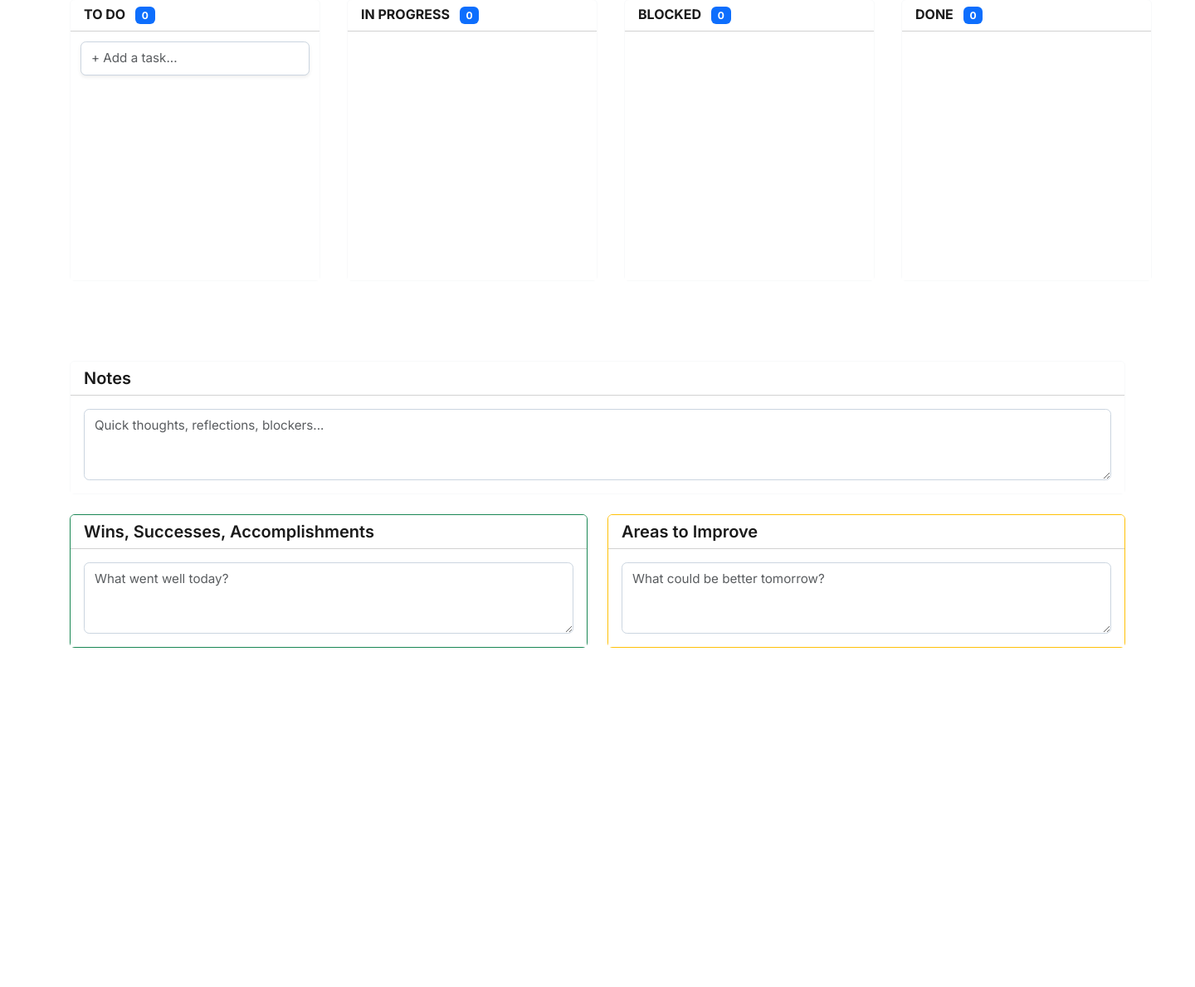
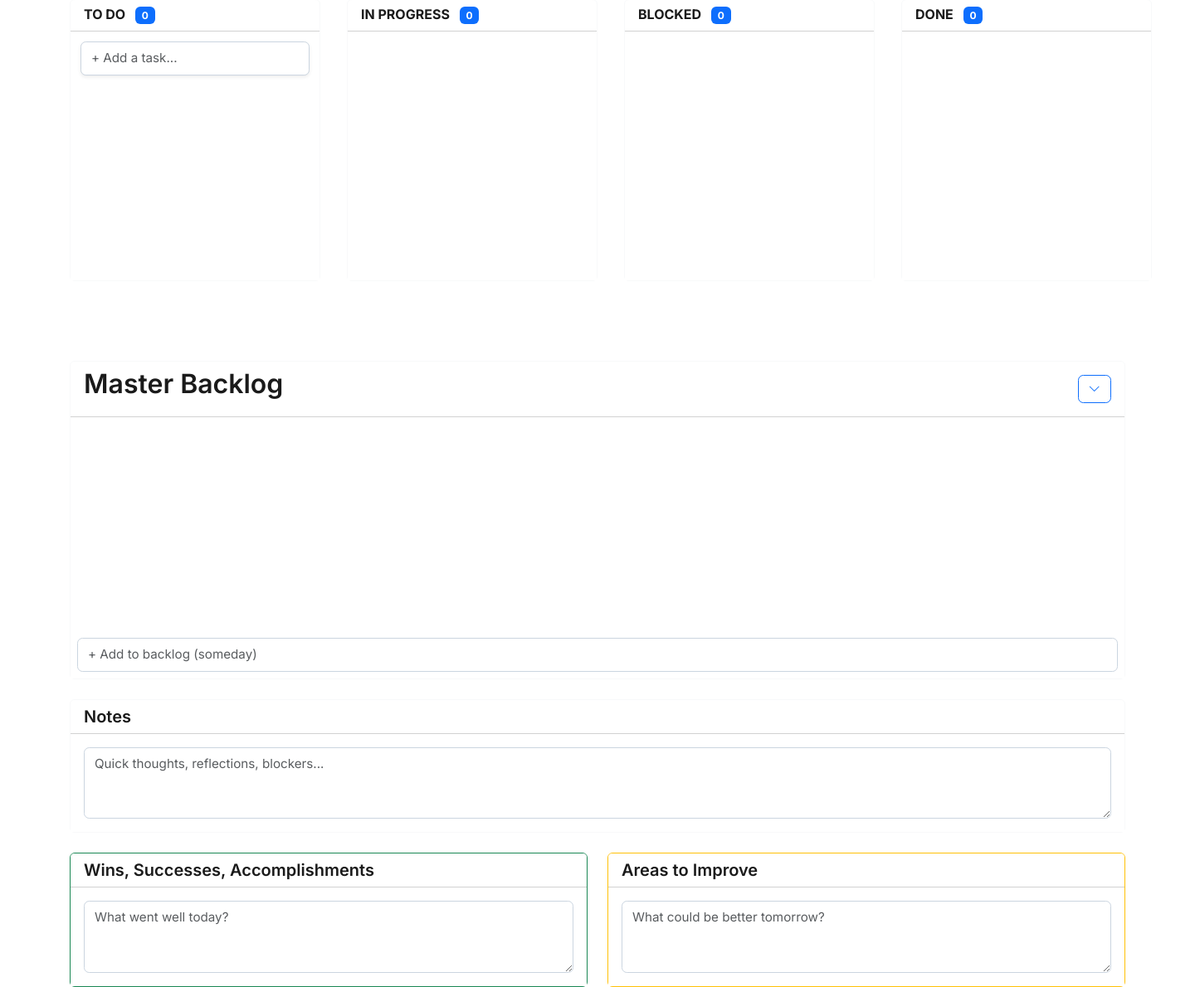
Before and after one commit to wmfmorgan/WFM-planner, a Flask app: template app/templates/day.html in a window 1440 px wide. Shown: the part 1052-2242 px from the top of the page at 83% size. Before the commit the page ends 1833 px from the top, so only its background shows below. Run offline with Flask 3, Linux system fonts and the light colour scheme; the template is opened without the code that fills it, so the values that code supplies are empty; some libraries are stand-ins or nearby versions.

Commit message:
added backlog

```diff
--- a/app/models.py
+++ b/app/models.py
@@ -125,11 +125,12 @@ class TaskStatus(PyEnum):
     IN_PROGRESS = "in_progress"
     BLOCKED = "blocked"
     DONE = "done"
+    BACKLOG = "backlog"
 
 
 class Task(ExportableMixin, db.Model):
     id = db.Column(db.Integer, primary_key=True)
     description = db.Column(db.String(200), nullable=False)
-    date = db.Column(db.Date, nullable=False)
+    date = db.Column(db.Date, nullable=True)
     status = db.Column(db.Enum(TaskStatus), default=TaskStatus.TODO, nullable=False)
     notes = db.Column(db.Text)
--- a/app/routes.py
+++ b/app/routes.py
@@ -591,6 +591,12 @@ def day_page(year, month, day):
         Task.id
     ).all()
 
+    # ——— BACKLOG TASKS (date = NULL + not done) ———
+    backlog_tasks = Task.query.filter(
+        Task.date.is_(None),
+        Task.status != TaskStatus.DONE
+    ).order_by(Task.id).all()
+
     #print(filter)
     #print(today_tasks)
 
@@ -625,7 +631,8 @@ def day_page(year, month, day):
         events_on_date=events_on_date,
         today_quarter=today_quarter,
         date=target_date,
-        kanban=kanban
+        kanban=kanban,
+        backlog_tasks=backlog_tasks
     )
 
 
@@ -1124,17 +1131,23 @@ def import_json():
 @bp.route('/api/task', methods=['POST'])  # Or @app.route if not Blueprint
 def api_add_task():
     data = request.get_json()
-    task_date = date(
-        year=int(data['year']),
-        month=int(data['month']),
-        day=int(data['day'])
-    )
+    backlog = data.get('backlog', False)
+    print (backlog)
+    if backlog == True:
+        task_date = None # Backlog task
+    else:
+        task_date = date(
+            year=int(data['year']),
+            month=int(data['month']),
+            day=int(data['day'])
+        )
     task = Task(
         description=data['description'],
         date=task_date,
         status=TaskStatus.TODO,
         notes=data.get('notes', '')
     )
+    print(task)
     db.session.add(task)
     db.session.commit()
     return jsonify({'id': task.id, 'description': task.description})
@@ -1158,7 +1171,14 @@ def api_update_status(task_id):
     # Set date to today when marked DONE
     if new_status == TaskStatus.DONE:
         task.date = date.today()
-        current_app.logger.info(f"Task {task.id}: marked DONE on {task.date}")
+        #current_app.logger.info(f"Task {task.id}: marked DONE on {task.date}")
+    elif data['status'] == 'backlog':
+        task.date = None                       # ← CLEAR THE DATE
+    else:
+        # Any other status change on a dated task → keep today's date
+        if task.date is None:
+            task.date = date.today()       # ← was in backlog, now pulled to today
+
 
     task.status = new_status
     db.session.commit()
@@ -1314,3 +1334,11 @@ def import_calendar():
     except Exception as e:
         db.session.rollback()
         return jsonify({'success': False, 'error': str(e)}), 500
+
+@bp.route('/api/task/<int:task_id>/today', methods=['POST'])
+def pull_task_to_today(task_id):
+    task = Task.query.get_or_404(task_id)
+    task.date = date.today()
+    task.status = TaskStatus.TODO # Reset to TODO when pulled to today
+    db.session.commit()
+    return jsonify({'success': True})
--- a/app/static/js/init.js
+++ b/app/static/js/init.js
@@ -1,3 +1,4 @@
+// app/static/js/init.js
 import { initEventModal } from './calendar/events.js';
 import { initTimeSlotClicks } from './calendar/time-slots.js';
 import { initScheduleCollapse, autoScrollToNow } from './calendar/schedule.js';
--- a/app/static/js/kanban/goals.js
+++ b/app/static/js/kanban/goals.js
@@ -1,3 +1,4 @@
+// app/static/js/kanban/goals.js
 export function initGoalsKanban() {
   // Sortable is now global from script tag
   if (!window.Sortable) {
--- a/app/static/js/kanban/standard.js
+++ b/app/static/js/kanban/standard.js
@@ -1,3 +1,4 @@
+// app/static/js/kanban/standard.js
 let isSubmittingItem = false;
 
 export function initKanban() {
@@ -8,7 +9,7 @@ export function initKanban() {
 
   document.querySelectorAll('.kanban-column').forEach(col => {
     Sortable.create(col, {
-      group: col.dataset.type || 'goals',
+      group: col.dataset.type === 'tasks' ? 'tasks' : 'goals',
       animation: 150,
       forceFallback: true,  // Force native drag ghost for browser issues
       fallbackTolerance: 3,  // Increase sensitivity for drop
@@ -29,25 +30,35 @@ export function initKanban() {
       },*/
 
       onEnd: function (evt) {
-        if (evt.newIndex === evt.oldIndex && evt.from === evt.to) {
-          //console.log('No move detected - skipping POST');
-          return;  // Don't POST if not moved to new column
-        }
+        if (evt.newIndex === evt.oldIndex && evt.from === evt.to) return;
+
         const itemId = evt.item.dataset.itemId;
         const newStatus = evt.to.dataset.status;
         const type = evt.to.dataset.type || 'goals';
-        //console.log('Move detected - POST to', type, newStatus);
-        const url = type === 'goals' ? `/api/goals/${itemId}/status` : `/api/task/${itemId}/status`;
+
+        // Special case: dragged FROM backlog INTO any today column
+        if (evt.from.dataset.status === 'backlog' && type === 'tasks' && newStatus !== 'backlog') {
+          fetch(`/api/task/${itemId}/today`, {
+            method: 'POST',
+            headers: { 'Content-Type': 'application/json' }
+          }).then(() => location.reload()); // or live-update without reload
+          return;
+        }
+
+        const url = type === 'goals'
+          ? `/api/goals/${itemId}/status`
+          : `/api/task/${itemId}/status`;
+
         fetch(url, {
           method: 'POST',
           headers: { 'Content-Type': 'application/json' },
           body: JSON.stringify({ status: newStatus })
         }).then(() => {
           document.querySelectorAll(`.kanban-column[data-type="${type}"]`).forEach(c => {
-            const badge = c.closest('.card').querySelector('.badge');
+            const badge = c.closest('.card')?.querySelector('.badge');
             if (badge) badge.textContent = c.children.length;
           });
-        }).catch(err => console.error('Update failed:', err));
+        }).catch(console.error);
       }
     });
   });
@@ -216,4 +227,44 @@ export function initKanban() {
     }
   });
 
+  // ——— BACKLOG: ADD TASK ———
+  document.getElementById('add-backlog-task-form')?.addEventListener('submit', function(e) {
+    e.preventDefault();
+    const input = this.querySelector('.add-task-input');
+    const desc = input.value.trim();
+    if (!desc) return;
+
+    fetch('/api/task', {
+      method: 'POST',
+      headers: { 'Content-Type': 'application/json' },
+      body: JSON.stringify({
+        description: desc,
+        backlog: true          // ← this sends it to backlog
+      })
+    })
+    .then(r => r.json())
+    .then(task => {
+      // Live-append to backlog column
+      const backlogCol = document.querySelector('.kanban-column[data-status="backlog"]');
+      const card = document.createElement('div');
+      card.className = 'kanban-item card mb-2 d-flex align-items-center';
+      card.dataset.itemId = task.id;
+      card.innerHTML = `
+        <div class="drag-handle text-muted flex-shrink-0 d-flex align-items-center justify-content-center px-3">
+          <i class="bi bi-grip-vertical fs-5"></i>
+        </div>
+        <div class="flex-grow-1 text-truncate pe-3">
+          <h6 class="card-title mb-0 fw-medium">${task.description}</h6>
+        </div>
+      `;
+      backlogCol.appendChild(card);
+      input.value = '';
+      input.focus();
+    })
+    .catch(err => {
+      console.error('Failed to add backlog task:', err);
+      alert('Failed to add task');
+    });
+  });
+
 }
--- a/app/static/js/kanban/tasks.js
+++ b/app/static/js/kanban/tasks.js
@@ -1,3 +1,4 @@
+// app/static/js/kanban/tasks.js
 let isSubmittingTask = false;
 
 export function initTaskKanban() {
--- a/app/templates/day.html
+++ b/app/templates/day.html
@@ -136,6 +136,7 @@
 
     </div>
 
+
 <!-- ==== TASK KANBAN BOARD (Independent of Goals/Events) ==== -->
 <!-- Daily Tasks -->
     <section class="kanban-section mt-4">
@@ -144,6 +145,42 @@
         {% include 'kanban_board.html' %}
     {% endwith %}
     </section>
+
+    <!-- 1. MASTER BACKLOG (floating sidebar or collapsible panel) -->
+    <div class="card border-light mb-4">
+    <div class="card-header bg-light d-flex justify-content-between align-items-center">
+        <h2>Master Backlog</h2>
+        <button class="btn btn-sm btn-outline-primary" data-bs-toggle="collapse" data-bs-target="#backlogCollapse">
+        <i class="bi bi-chevron-down"></i>
+        </button>
+    </div>
+    <div class="collapse show" id="backlogCollapse">
+        <div class="card-body p-2">
+        <div class="kanban-column" data-status="backlog" data-type="tasks">
+            {% for task in backlog_tasks %}
+                <div class="kanban-item card mb-2 d-flex align-items-center"
+                    data-item-id="{{ task.id }}">
+                <div class="drag-handle text-muted flex-shrink-0 d-flex align-items-center justify-content-center px-3">
+                    <i class="bi bi-grip-vertical fs-5"></i>
+                </div>
+                <div class="flex-grow-1 text-truncate pe-3">
+                    <h6 class="card-title mb-0 fw-medium">{{ task.description }}</h6>
+                </div>
+                </div>
+            {% endfor %}
+        </div>
+            <!-- BACKLOG INPUT — NEW FORM WITH UNIQUE ID -->
+            <form id="add-backlog-task-form" class="mt-2">
+            <input
+                type="text"
+                class="form-control form-control-sm add-task-input"
+                placeholder="+ Add to backlog (someday)"
+                autocomplete="off"
+                required />
+            </form>
+        </div>
+    </div>
+    </div>
 
     <!-- NOTES — FULL WIDTH -->
     <div class="card border-light mb-4">
```
Lines whose indentation alone changed are shown as unchanged.
